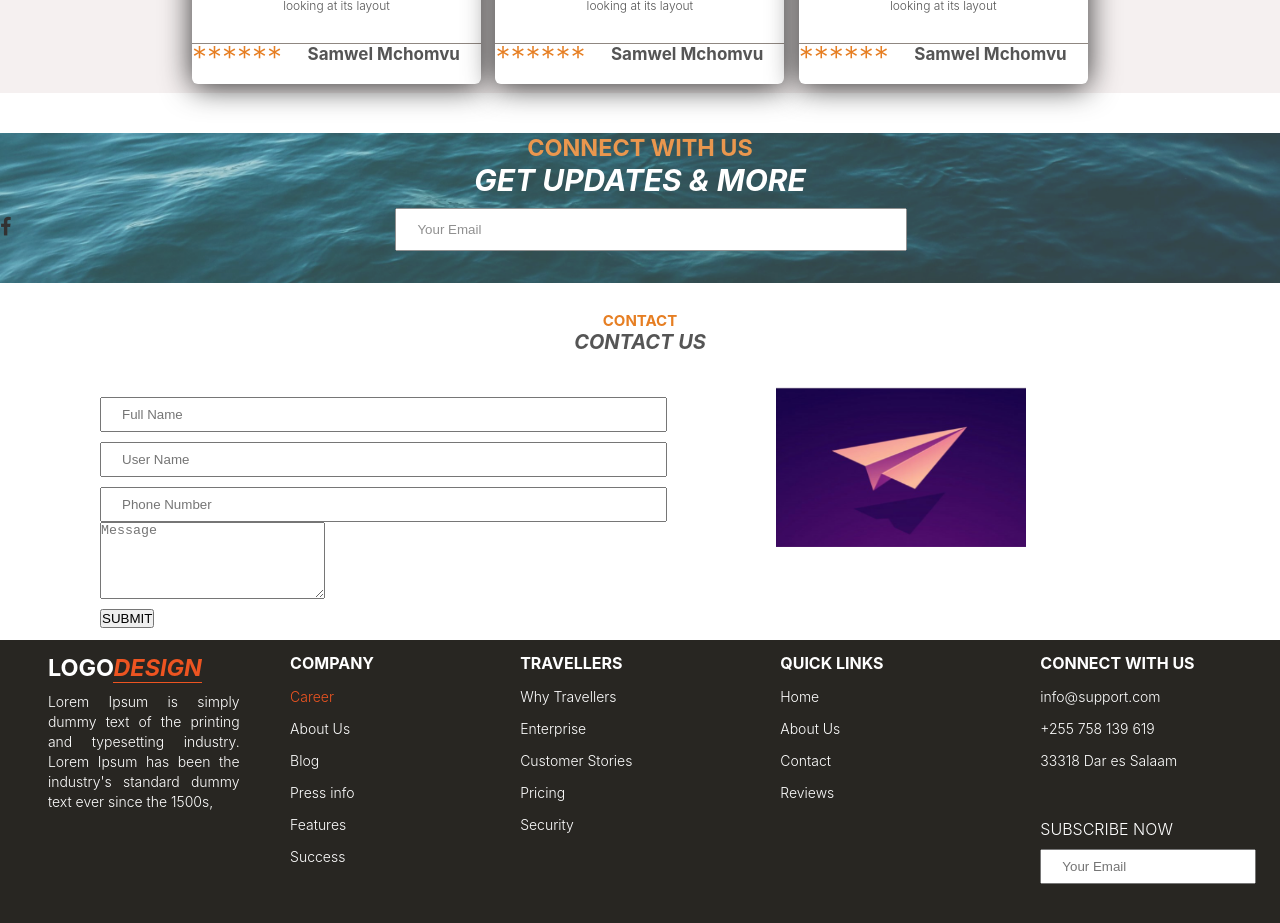
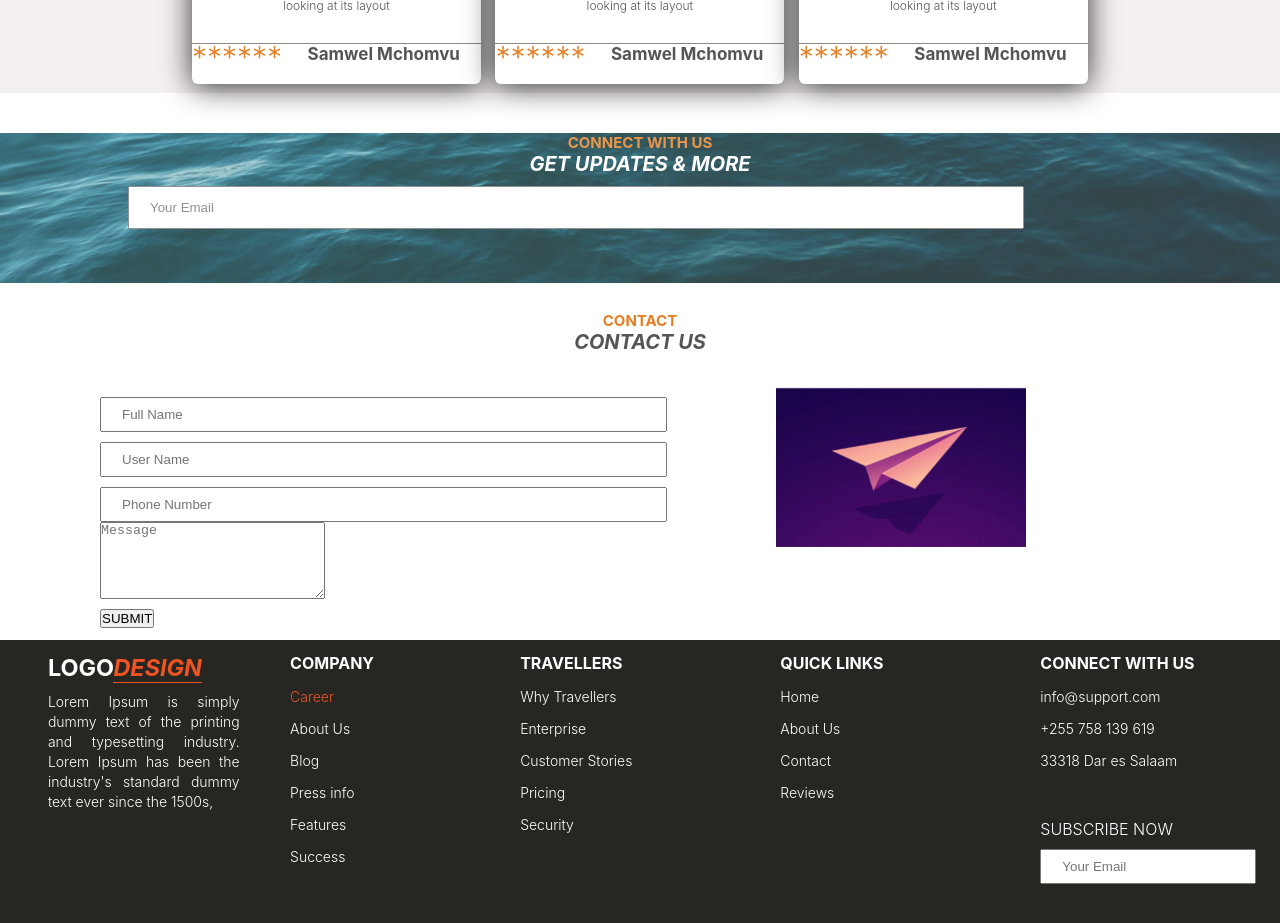
Before and after one commit to mchomvus4/project02, a React (Create React App) app: page / in a window 1280 px wide. Shown: the part 2480-3403 px from the top of the page. Built offline with nearby package versions, Linux system fonts and the light colour scheme.

Commit message:
files updates

```diff
--- a/src/components/Updates/Update.css
+++ b/src/components/Updates/Update.css
@@ -5,11 +5,12 @@
     text-align: center;
     text-transform: uppercase;
     color:  #e67e22;
+    font-size: 15px;
 }
 .news-update{
     text-align: center;
     text-transform: uppercase;
-    font-size: 30px;
+    font-size: 20px;
     font-style: italic;
     font-weight: bold;
     color: #fff;
@@ -25,11 +26,12 @@
 
 }
 input[type=email] {
-  width: 40%;
+  width: 70%;
   padding: 12px 20px;
   margin-top: 10px;
-  margin-left: 30%;
+  margin-left: 10%;
   box-sizing: border-box;
+
 }
 .input-field:focus{
   border: none;
--- a/src/components/Updates/Update.js
+++ b/src/components/Updates/Update.js
@@ -9,7 +9,6 @@ function Update() {
                 <h3 className="updates">Connect with us</h3>
                 <p className="news-update">Get updates & more</p>
                 <div className="email">
-                    <i className="fa fa-facebook email"></i>
                     <input className="input-field" type="email" placeholder="Your Email"/>
 
                 </div>
```
